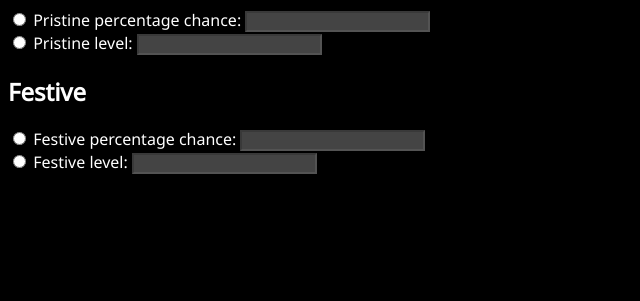
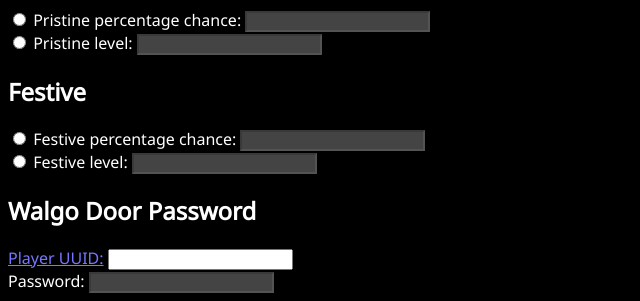
Before and after one commit to KinuTheDragon/pickaxe, a Flask app: page /calculator in a window 1280 px wide. Shown: the part 627-928 px from the top of the page, without its empty margins (0-640 px from the left). Before the commit the page ends 801 px from the top, so only its background shows below. Run offline with Flask 3, Linux system fonts and the light colour scheme.

Commit message:
Added Walgo password

```diff
--- a/templates/calculator.html
+++ b/templates/calculator.html
@@ -86,6 +86,10 @@
         <label for="festive-level-btn">
             Festive level: <input type="number" id="festive-level" disabled>
         </label>
+        <h2>Walgo Door Password</h2>
+        <a href="https://mcuuid.net/">Player UUID:</a>
+        <input type="text" id="uuid" oninput="updateWalgoPassword()"><br/>
+        Password: <input type="text" id="walgo-pass" disabled>
         <script>
 let inputs = {};
 
@@ -154,6 +158,13 @@ assignValueFunctions("festive", {
     "festive-chance": (festiveLevel) => (festiveLevel * 0.75 + 0.25) / 50,
     "festive-level": (festiveChance) => (50 * festiveChance - 0.25) / 0.75
 });
+
+function updateWalgoPassword() {
+    let uuid = document.getElementById("uuid").value;
+    let pass = "@" + uuid.substring(1, 5) + "9";
+    if (uuid.length < 5) pass = "???";
+    document.getElementById("walgo-pass").value = pass.toUpperCase();
+}
         </script>
     </body>
 </html>
```
